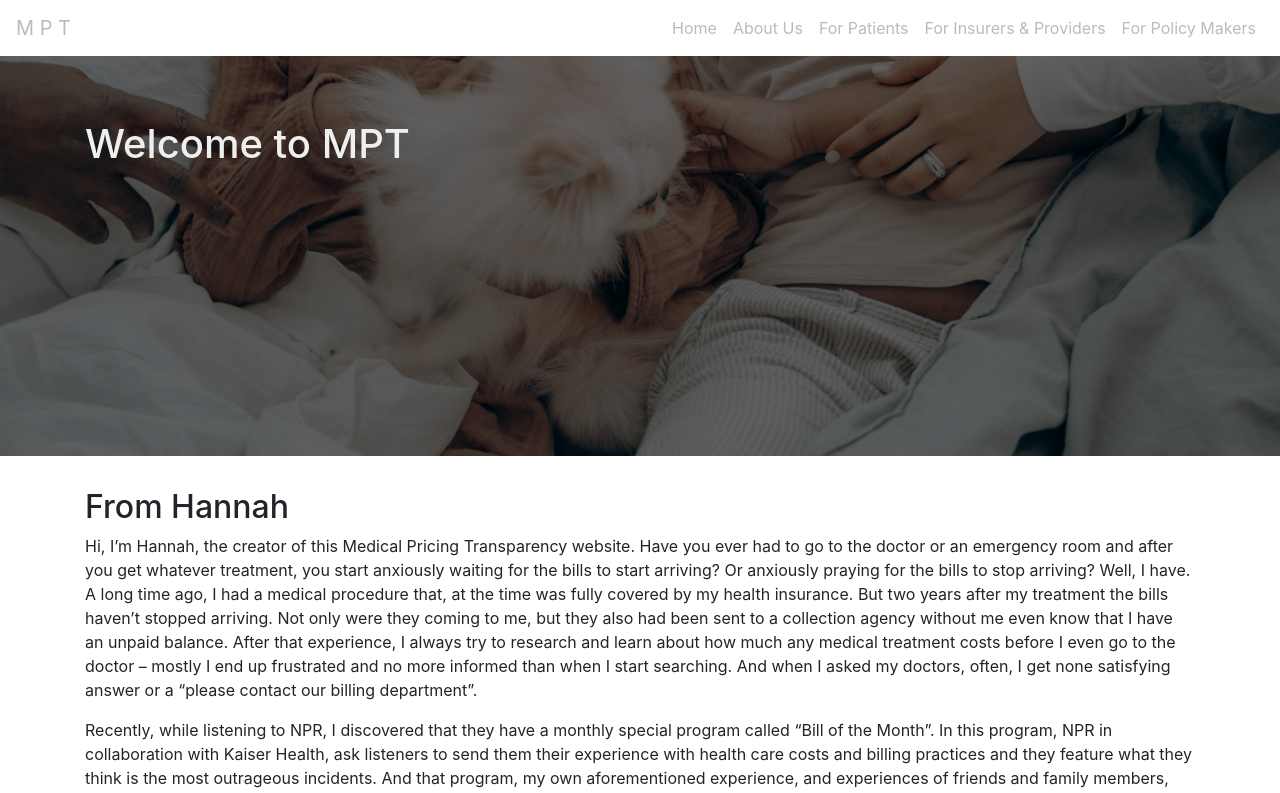
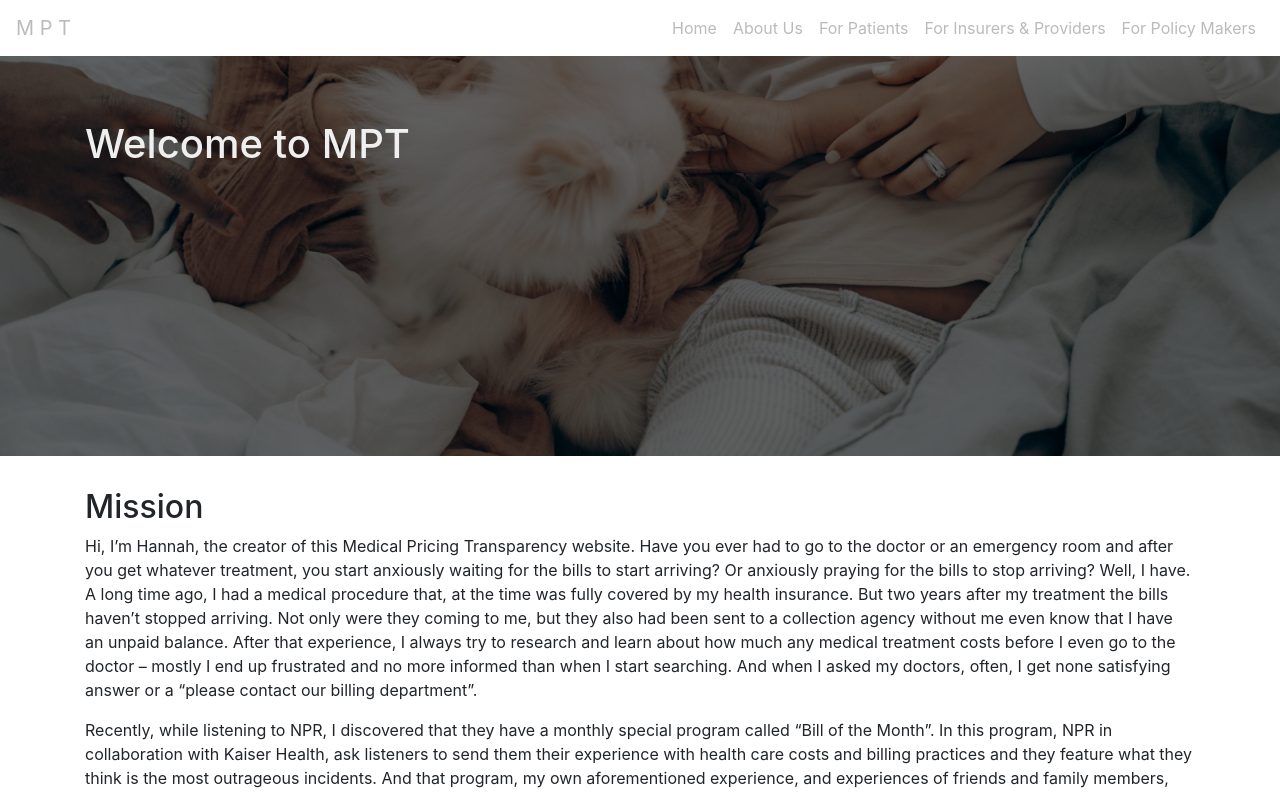
Before and after one commit to stpatrickschild/hmt-app, a React (Create React App) app: page /AboutUs in a window 1280 px wide. Shown: the top 793 px of the page. Built offline with nearby package versions, Linux system fonts and the light colour scheme.

Commit message:
edited from hannah to mission

```diff
--- a/src/components/AboutUs.js
+++ b/src/components/AboutUs.js
@@ -7,7 +7,7 @@ import React from 'react';
 
 export const AboutUs = () => (
   <div>
-    <h2>From Hannah </h2>
+    <h2>Mission </h2>
     <p>Hi, I’m Hannah, the creator of this Medical Pricing Transparency website. Have you ever had to go to the doctor or an emergency room and after you get whatever treatment, you start anxiously waiting for the bills to start arriving? Or anxiously praying for the bills to stop arriving? Well, I have. A long time ago, I had a medical procedure that, at the time was fully covered by my health insurance. But two years after my treatment the bills haven’t stopped arriving. Not only were they coming to me, but they also had been sent to a collection agency without me even know that I have an unpaid balance. After that experience, I always try to research and learn about how much any medical treatment costs before I even go to the doctor – mostly I end up frustrated and no more informed than when I start searching. And when I asked my doctors, often, I get none satisfying answer or a “please contact our billing department”.  </p>
 
     <p>Recently, while listening to NPR, I discovered that they have a monthly special program called “Bill of the Month”. In this program, NPR in collaboration with Kaiser Health, ask listeners to send them their experience with health care costs and billing practices and they feature what they think is the most outrageous incidents. And that program, my own aforementioned experience, and experiences of friends and family members, compelled me to do my part to find a solution to the lack of pricing transparency in our healthcare system. </p>
```
